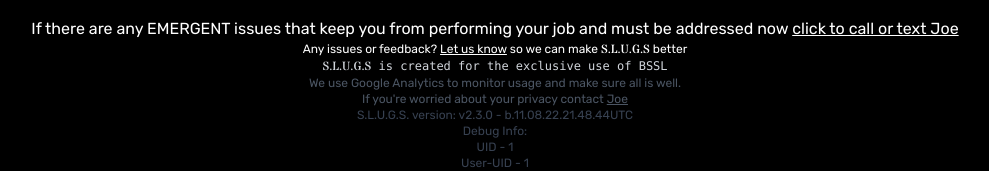
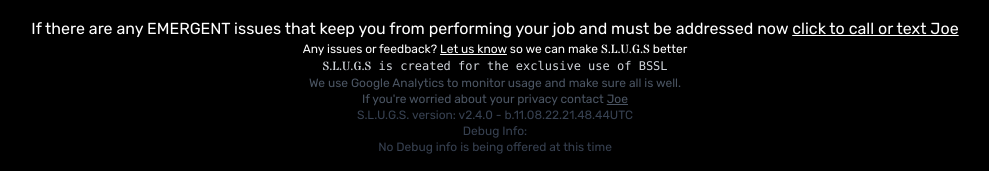
Before and after one commit to Binghamton-SSL/SLUGS, a Django app: page / in a window 1280 px wide. Shown: the part 911-1082 px from the top of the page, without its empty margins (145-1134 px from the left). Run offline with Django 3.2, Linux system fonts and the light colour scheme; a user stored in the database is signed in; tables that the repository leaves empty hold one stand-in row (values such as "Sample post"); data that the repository does not hold is empty; parts of the project's set-up code (start-up, migrations or seed data) failed here and were passed over; some libraries are stand-ins or nearby versions.

Commit message:
push version, update chnagelog, remove debug vars

```diff
--- a/SLUGS/__init__.py
+++ b/SLUGS/__init__.py
@@ -1,2 +1,2 @@
-__version__ = "2.3.0"
+__version__ = "2.4.0"
 VERSION = __version__  # synonym
--- a/theme/templates/theme/base.html
+++ b/theme/templates/theme/base.html
@@ -78,8 +78,7 @@
     <p class="text-xs text-gray-700">S.L.U.G.S. version: {% settings_value "VERSION" %} - {% settings_value "BUILD" %}</p>
     <div class="text-xs text-gray-700">
         <p>Debug Info:</p>
-        <p>UID - {{request.user.pk}}</p>
-        <p>User-UID - {{user.pk}}</p>
+        <p>No Debug info is being offered at this time</p>
     </div>
 </footer>
 {% endblock %}
```
Also changed, not shown: CHANGELOG.md.
